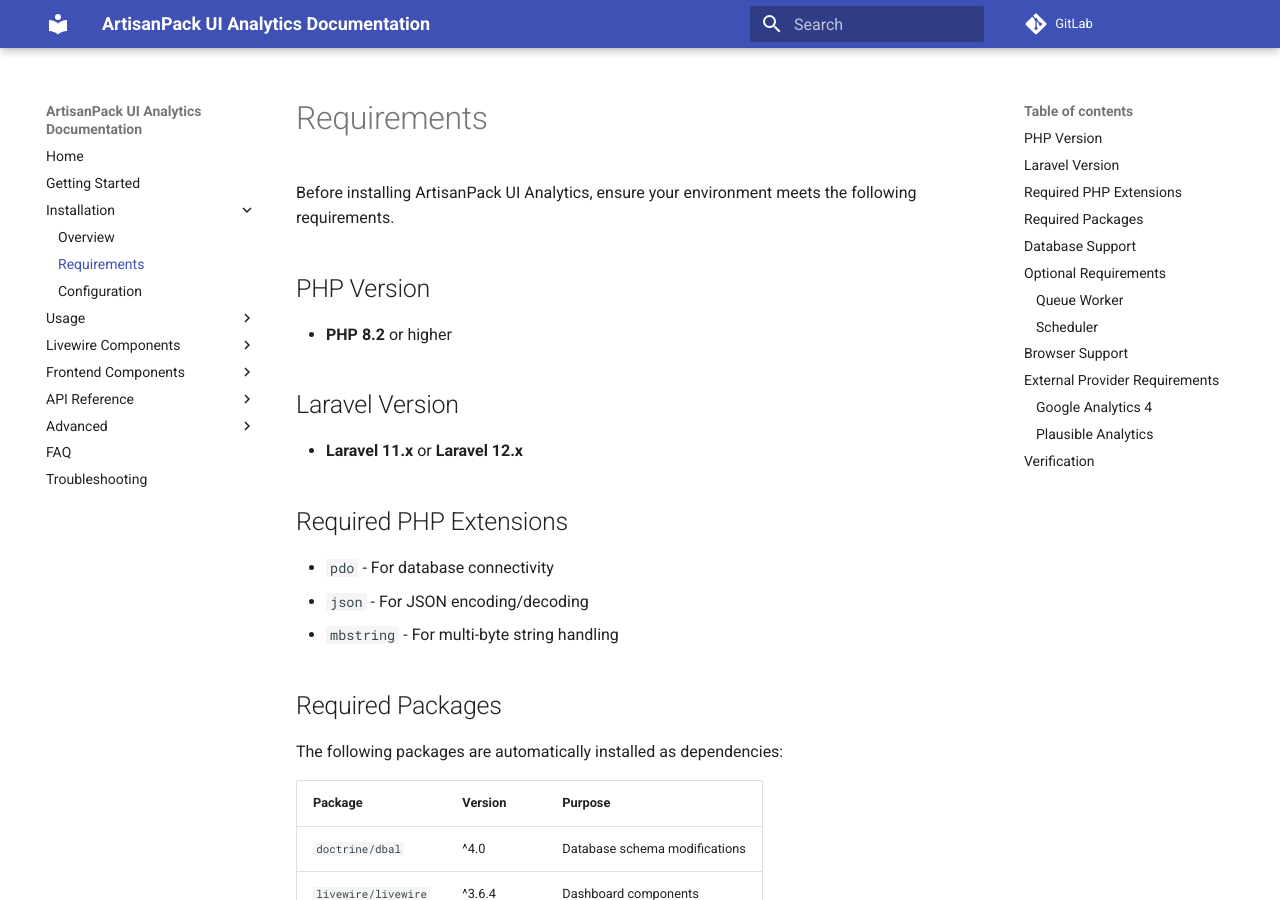
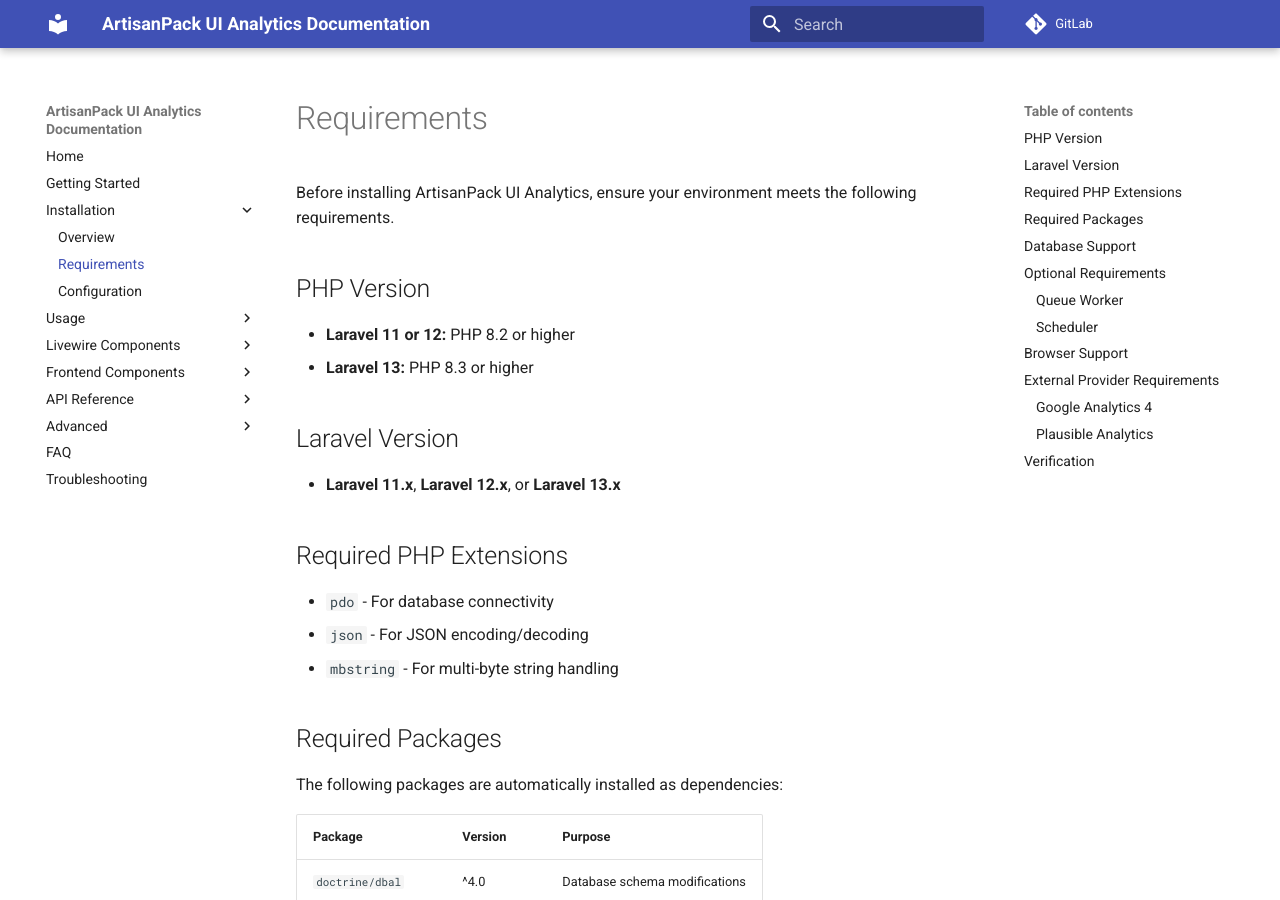
Before and after one commit to ArtisanPack-UI/analytics, an MkDocs documentation site: the page built from docs/installation/requirements.md, in a window 1280 px wide and 900 px high. Built offline with MkDocs 1.6.1 and Material for MkDocs 9.7.7, drawn with Linux system fonts in a browser that asks for light colours; comment, search, counter and statistics services are not loaded.

Commit message:
docs: sync requirements.md with README PHP/Laravel matrix
Address CodeRabbit review on PR #75 — make docs/installation/requirements.md
reflect the same per-Laravel-version PHP requirements that README.md now shows.

```diff
--- a/docs/installation/requirements.md
+++ b/docs/installation/requirements.md
@@ -8,11 +8,12 @@ Before installing ArtisanPack UI Analytics, ensure your environment meets the fo
 
 ## PHP Version
 
-- **PHP 8.2** or higher
+- **Laravel 11 or 12:** PHP 8.2 or higher
+- **Laravel 13:** PHP 8.3 or higher
 
 ## Laravel Version
 
-- **Laravel 11.x** or **Laravel 12.x**
+- **Laravel 11.x**, **Laravel 12.x**, or **Laravel 13.x**
 
 ## Required PHP Extensions
 
```
